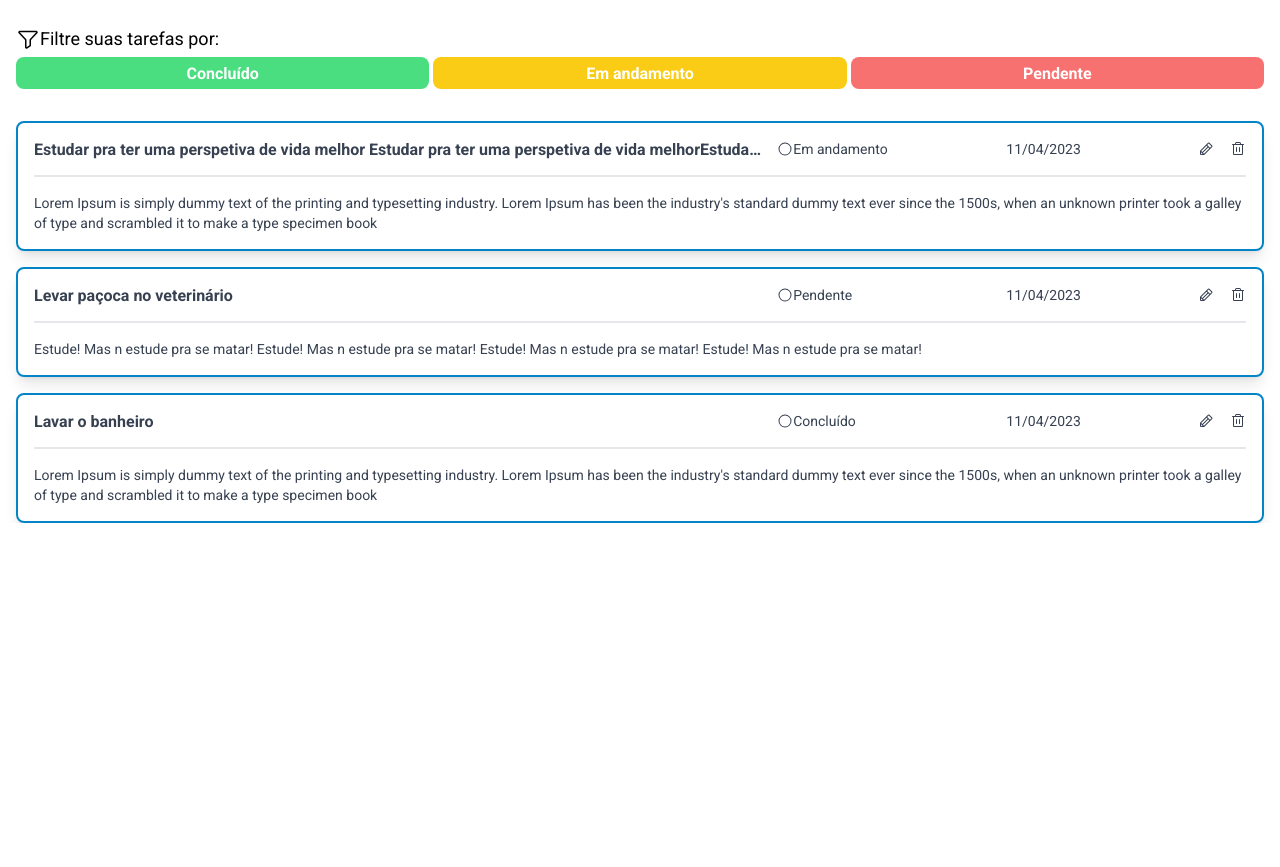
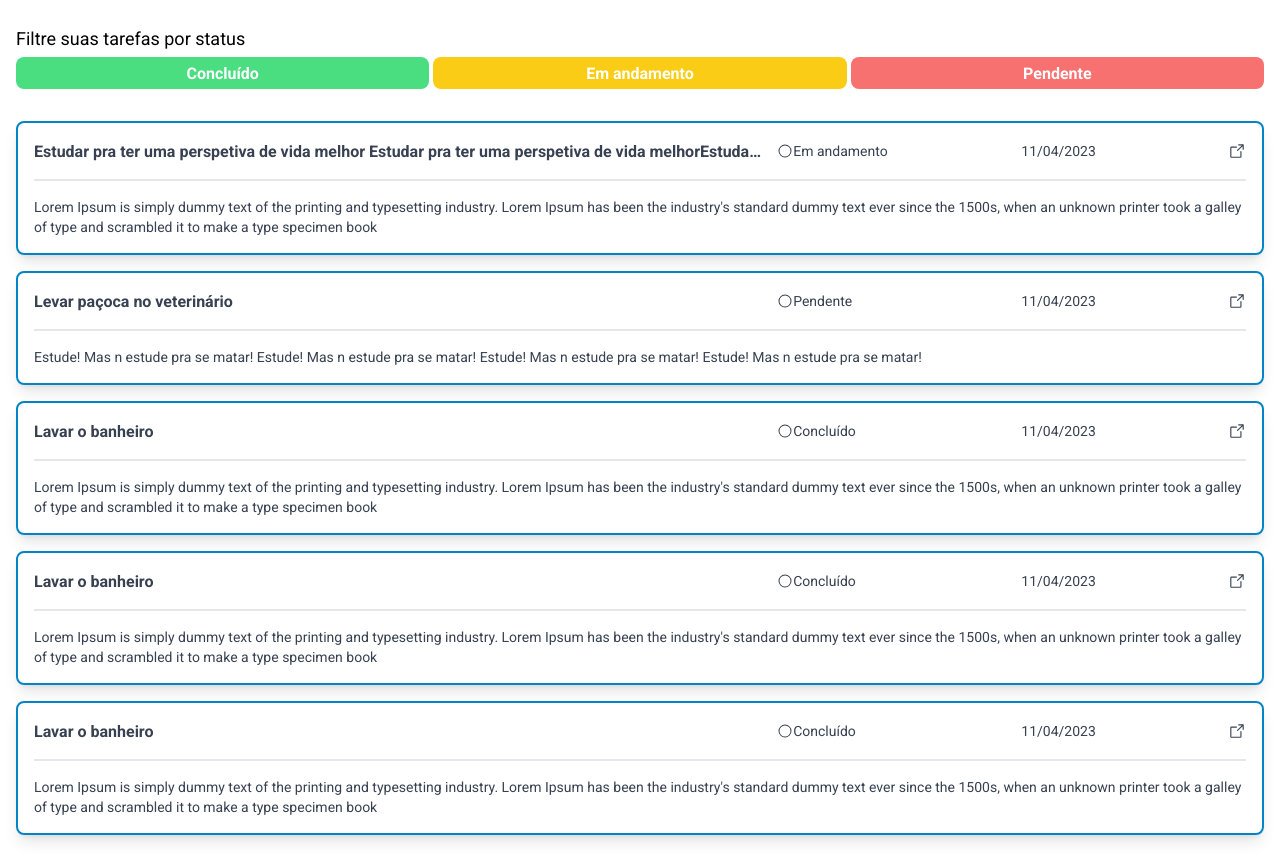
Before and after one commit to jjromary/To_Do_List, a React (Vite) app: page / in a window 1280 px wide. Shown: the part 460-1327 px from the top of the page. Before the commit the page ends 983 px from the top, so only its background shows below. Built offline with nearby package versions, Linux system fonts and the light colour scheme.

Commit message:
update: ajustment layout

```diff
--- a/src/Components/TaskCard/index.tsx
+++ b/src/Components/TaskCard/index.tsx
@@ -1,4 +1,5 @@
-import { Circle, Pencil, Trash } from "@phosphor-icons/react";
+import { ArrowSquareOut, Circle } from "@phosphor-icons/react";
+import { useLocation, useNavigate } from "react-router-dom";
 
 interface TaskCardprops {
   id?: string;
@@ -9,6 +10,15 @@ interface TaskCardprops {
 }
 
 export default function TaskCard({ id, title, created_at, description, status }: TaskCardprops) {
+
+  const navigate = useNavigate()
+  const localtion = useLocation()
+
+
+  const goToTaskPage = () => {
+    navigate('/task')
+  }
+
   return (
     <div className="w-full flex flex-col rounded-lg p-4 border-2 border-sky-600 text-gray-700 shadow-lg max-[425px]:text-sm ">
 
@@ -21,7 +31,7 @@ export default function TaskCard({ id, title, created_at, description, status }:
         </div>
 
         <div className="w-2/5 flex items-center justify-between max-[768px]:mt-4 max-[768px]:w-full ">
-          <span className=" w-32 flex items-center text-right text-sm pl-4 max-[768px]:pl-0">
+          <span className=" w-32 h-6 flex items-center text-right text-sm pl-4 max-[768px]:pl-0">
             <Circle size={16} />
             {status}
           </span>
@@ -29,13 +39,15 @@ export default function TaskCard({ id, title, created_at, description, status }:
             {created_at}
           </span>
 
-          <div className="w-12 flex items-center justify-between">
-            <button>
-              <Pencil size={16} />
+          <div className="w-auto h-6 flex items-center max-[320px]:w-9">
+            <button onClick={goToTaskPage}>
+              {localtion.pathname === '/' ?
+                <ArrowSquareOut size={18} />
+                :
+                ""
+              }
             </button>
-            <button>
-              <Trash size={16} />
-            </button>
+
           </div>
         </div>
 
--- a/src/Components/TaskCreator/index.tsx
+++ b/src/Components/TaskCreator/index.tsx
@@ -2,7 +2,7 @@ import Button from "../Button";
 
 export default function TaskCreator() {
   return (
-    <div className="w-2/5 min-w-[275px] h-auto mt-8 p-4 border-1 rounded-lg border-solid border-2 border-sky-600">
+    <div className="w-full min-w-[275px] h-auto mt-8 p-4 border-1 rounded-lg border-solid border-2 border-sky-600">
 
       <form>
         <div className="flex flex-col">
--- a/src/Layout/Default/index.tsx
+++ b/src/Layout/Default/index.tsx
@@ -2,7 +2,7 @@ import { Outlet } from "react-router";
 import Header from "../../Components/Header";
 export default function DefaultLayout() {
   return (
-    <div className="container h-screen px-4 flex flex-col items-center">
+    <div className="container h-auto px-4 flex flex-col items-center pb-8">
       <Header />
 
       <Outlet />
--- a/src/Pages/Home/components/TaskFilter/index.tsx
+++ b/src/Pages/Home/components/TaskFilter/index.tsx
@@ -1,12 +1,10 @@
-import { Funnel } from "@phosphor-icons/react";
 import Button from "../../../../Components/Button";
 
 export default function TaskFilter() {
   return (
     <div className="w-full my-8 flex flex-col items-start justify-start gap-1">
       <span className="text-lg flex items-center">
-        <Funnel size={24} />
-        Filtre suas tarefas por:
+        Filtre suas tarefas por status
       </span>
       <div className="w-full flex items-center justify-start gap-1 max-[400px]:flex-col">
 
--- a/src/Pages/Home/components/TaskList/index.tsx
+++ b/src/Pages/Home/components/TaskList/index.tsx
@@ -6,7 +6,7 @@ interface TaskListProps {
 
 export default function TaskList({ children }: TaskListProps) {
   return (
-    <div className="w-full h-auto flex flex-col justify-center items-center gap-4 scroll-smooth">
+    <div className="w-full h-auto flex flex-col justify-center items-center gap-4 ">
       {children}
     </div>
 
--- a/src/Pages/Home/index.tsx
+++ b/src/Pages/Home/index.tsx
@@ -30,6 +30,18 @@ export default function Home() {
           status="Concluído"
           created_at="11/04/2023"
         />
+        <TaskCard
+          title="Lavar o banheiro"
+          description="Lorem Ipsum is simply dummy text of the printing and typesetting industry. Lorem Ipsum has been the industry's standard dummy text ever since the 1500s, when an unknown printer took a galley of type and scrambled it to make a type specimen book"
+          status="Concluído"
+          created_at="11/04/2023"
+        />
+        <TaskCard
+          title="Lavar o banheiro"
+          description="Lorem Ipsum is simply dummy text of the printing and typesetting industry. Lorem Ipsum has been the industry's standard dummy text ever since the 1500s, when an unknown printer took a galley of type and scrambled it to make a type specimen book"
+          status="Concluído"
+          created_at="11/04/2023"
+        />
 
 
       </TaskList>
```
